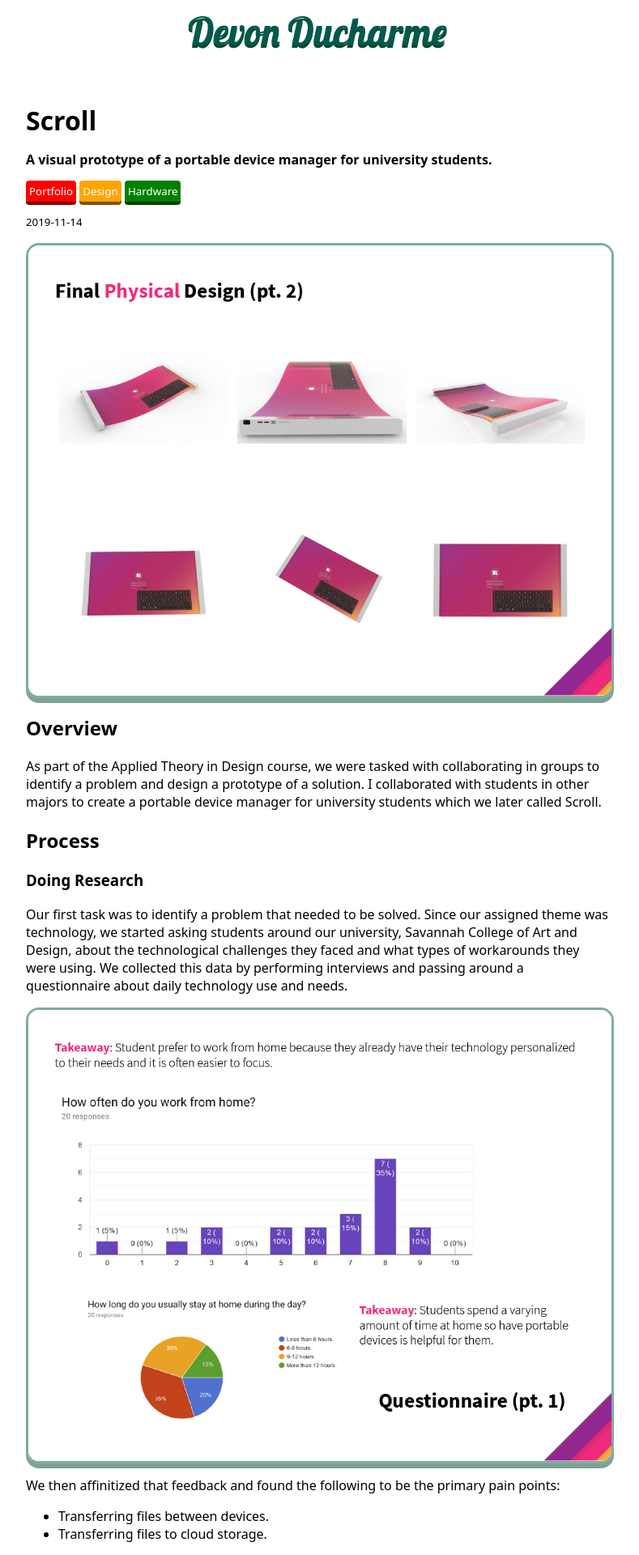
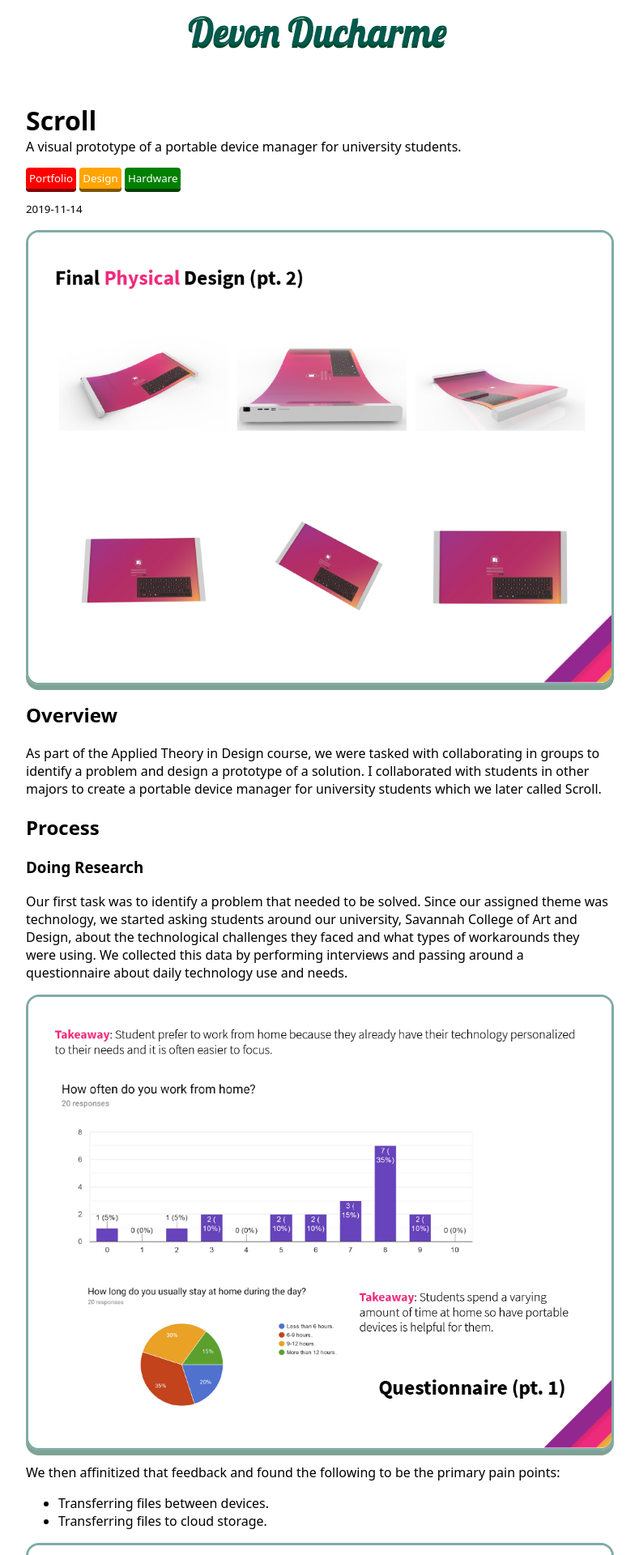
Before and after one commit to buddydudedev/portfolio.buddydude.dev, a Jekyll site: the page built from _posts/2019-11-14-scroll.md, in a window 1280 px wide. Shown: the top 1920 px of the page at 81% size, without its empty margins (256-1045 px from the left). Built offline with Jekyll 4.4.1, drawn with Linux system fonts in a browser that asks for light colours.

Commit message:
Continuing formatting of posts

```diff
--- a/_posts/2019-11-14-scroll.md
+++ b/_posts/2019-11-14-scroll.md
@@ -10,7 +10,7 @@ thumbnail: thumbnail.png
 
 # Scroll
 
-<p class="post-summary"><strong>A visual prototype of a portable device manager for university students.</strong></p>
+<p class="post-summary">A visual prototype of a portable device manager for university students.</p>
 
 <div class="categories">
     {% for category in page.categories %}
--- a/buddydude.dev.css
+++ b/buddydude.dev.css
@@ -31,11 +31,11 @@ h1 {
 }
 
 .post-date {
-    margin-top: 0;
+    margin-top: .5rem;
 }
 
 .post-summary {
-    margin-top: .5rem 0;
+    margin-top: 0;
 }
 
 body {
```
